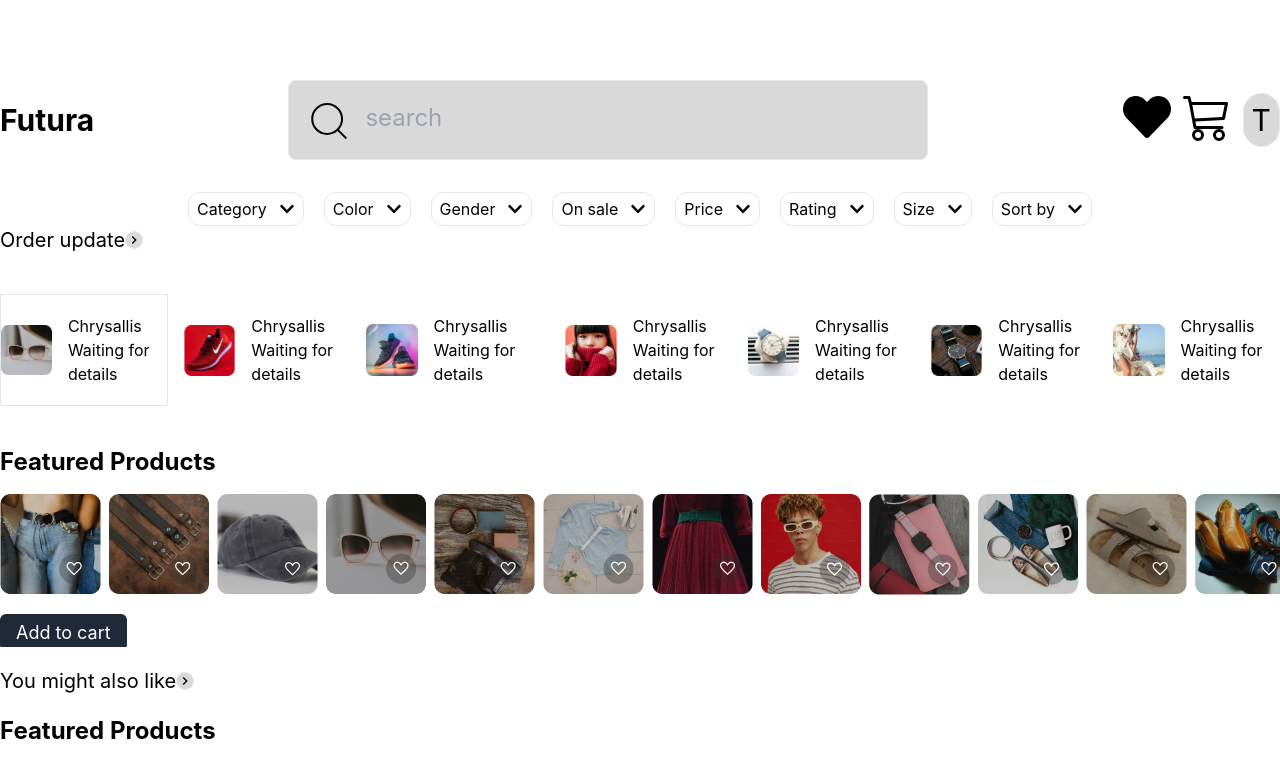
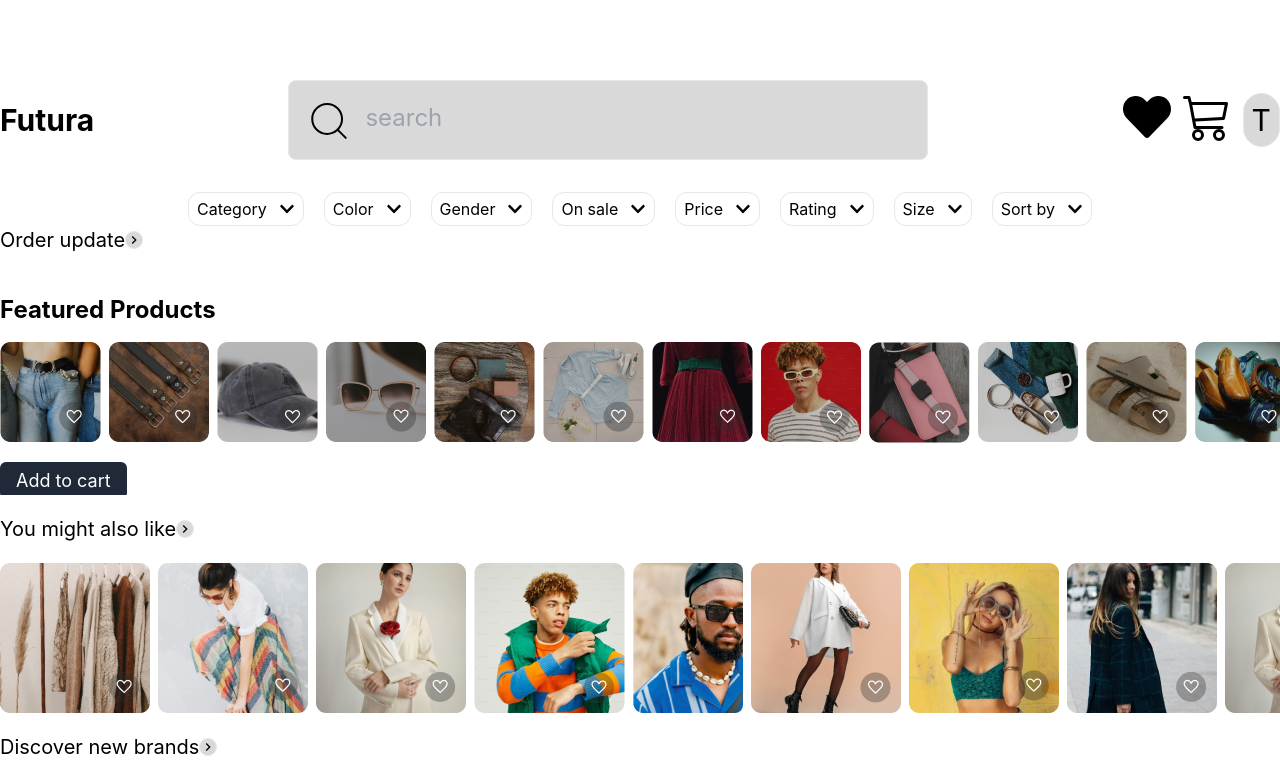
Before and after one commit to Lordgreg003/Hng-task-2, a React (Create React App) app: page / in a window 1280 px wide. Shown: the top 761 px of the page. Built offline with nearby package versions, Linux system fonts and the light colour scheme.

Commit message:
second commit

```diff
--- a/src/components/product/Alsolike.tsx
+++ b/src/components/product/Alsolike.tsx
@@ -1,7 +1,8 @@
 import { MdNavigateNext } from "react-icons/md";
 import { IconContext } from "react-icons";
-import { alsoImage } from "../../data/index";
+// import { alsoImage } from "../../data/index";
 import { Link } from "react-router-dom";
+import { alsoImage } from "../../data";
 
 const Alsolike = () => {
   return (
@@ -15,9 +16,8 @@ const Alsolike = () => {
         </div>
       </div>
       <section className="container mx-auto mt-10 overflow-x-auto overflow-y-hidden">
-        <h1 className="font-bold text-2xl mb-4">Featured Products</h1>
         <div className="flex space-x-4 md:space-x-2">
-          {alsoImage.map((image) => (
+          {alsoImage.map((image: any) => (
             <div key={image.id} className="flex-none">
               <img
                 src={image.src}
--- a/src/components/product/Product.tsx
+++ b/src/components/product/Product.tsx
@@ -14,72 +14,6 @@ const Product = () => {
           </IconContext.Provider>
         </div>
       </div>
-      <div className="flex space-x-4 mt-10 flex-row  ">
-        <div className="flex items-center space-x-4 border h-[7rem] w-[19rem]">
-          <div>
-            <img src={frame11} alt="" />
-          </div>
-          <div>
-            <p>Chrysallis</p>
-            <p>Waiting for details</p>
-          </div>
-        </div>
-        <div className="flex items-center space-x-4 h-[7rem] w-[19rem]">
-          <div>
-            <img src={nike} alt="" />
-          </div>
-          <div>
-            <p>Chrysallis</p>
-            <p>Waiting for details</p>
-          </div>
-        </div>
-        <div className="flex items-center space-x-4 h-[7rem] w-[19rem]">
-          <div>
-            <img src={shoes} alt="" />
-          </div>
-          <div>
-            <p>Chrysallis</p>
-            <p>Waiting for details</p>
-          </div>
-        </div>{" "}
-        <div></div>
-        <div className="flex items-center space-x-4 h-[7rem] w-[19rem]">
-          <div>
-            <img src={girl} alt="" />
-          </div>
-          <div>
-            <p>Chrysallis</p>
-            <p>Waiting for details</p>
-          </div>
-        </div>{" "}
-        <div className="flex items-center space-x-4 h-[7rem] w-[19rem]">
-          <div>
-            <img src={watch} alt="" />
-          </div>
-          <div>
-            <p>Chrysallis</p>
-            <p>Waiting for details</p>
-          </div>
-        </div>
-        <div className="flex items-center space-x-4 h-[7rem] w-[19rem]">
-          <div>
-            <img src={watchm} alt="" />
-          </div>
-          <div>
-            <p>Chrysallis</p>
-            <p>Waiting for details</p>
-          </div>
-        </div>
-        <div className="flex items-center space-x-4 h-[7rem] w-[19rem]">
-          <div>
-            <img src={gown} alt="" />
-          </div>
-          <div>
-            <p>Chrysallis</p>
-            <p>Waiting for details</p>
-          </div>
-        </div>
-      </div>
     </section>
   );
 };
--- a/src/components/product/Recently.tsx
+++ b/src/components/product/Recently.tsx
@@ -4,7 +4,7 @@ import { imageProduct } from "../../data/index"; // Assuming this is where your
 
 const HomeScreen: React.FC = () => {
   return (
-    <section className="container mx-auto mt-10 overflow-x-auto">
+    <section className="container mx-auto mt-10 overflow-x-auto overflow-y-hidden">
       <h1 className="font-bold text-2xl mb-4">Featured Products</h1>
       <div className="flex space-x-4 md:space-x-2">
         {imageProduct.map((image) => (
@@ -24,7 +24,7 @@ const HomeScreen: React.FC = () => {
       </div>
       <div className="mt-6">
         <Link
-          to="/products"
+          to="/cart"
           className="px-4 py-2 bg-gray-800 text-white rounded-md text-lg"
         >
           Add to cart{" "}
--- /dev/null
+++ b/src/data/UpdateData.ts
@@ -0,0 +1,78 @@
+import { frame11, nike, shoes, girl, watch, watchm, gown } from "../images";
+interface Image {
+  id: number;
+  src: string;
+  alt: string;
+  link: string;
+  about: string;
+  amount: string;
+}
+
+const Updatedata: Image[] = [
+  {
+    id: 1,
+    link: "",
+    about: "",
+    amount: "",
+    src: frame11,
+    alt: "Description 1",
+  },
+  {
+    id: 1,
+    link: "",
+    about: "chrysallis",
+    amount: "waiting for details",
+    src: nike,
+    alt: "Description 1",
+  },
+  {
+    id: 1,
+    link: "",
+    about: "chrysallis",
+    amount: "waiting for details",
+    src: shoes,
+    alt: "Description 1",
+  },
+  {
+    id: 1,
+    link: "",
+    about: "chrysallis",
+    amount: "waiting for details",
+    src: girl,
+    alt: "Description 1",
+  },
+  {
+    id: 1,
+    link: "",
+    about: "chrysallis",
+    amount: "waiting for details",
+    src: watch,
+    alt: "Description 1",
+  },
+  {
+    id: 1,
+    link: "",
+    about: "chrysallis",
+    amount: "waiting for details",
+    src: watchm,
+    alt: "Description 1",
+  },
+  {
+    id: 1,
+    link: "",
+    about: "chrysallis",
+    amount: "waiting for details",
+    src: gown,
+    alt: "Description 1",
+  },
+  {
+    id: 1,
+    link: "",
+    about: "chrysallis",
+    amount: "waiting for details",
+    src: watch,
+    alt: "Description 1",
+  },
+];
+
+export default Updatedata;
--- a/src/data/index.ts
+++ b/src/data/index.ts
@@ -2,3 +2,4 @@ export { default as imageProduct } from "./CartList";
 export { default as images } from "./Image";
 export { default as alsoImage } from "./alsoImage";
 export { default as coverT } from "./coverT";
+export { default as Updatedata } from "./UpdateData";
```
Also changed, not shown: src/components/product/Discover.tsx (+0 -10 lines).
